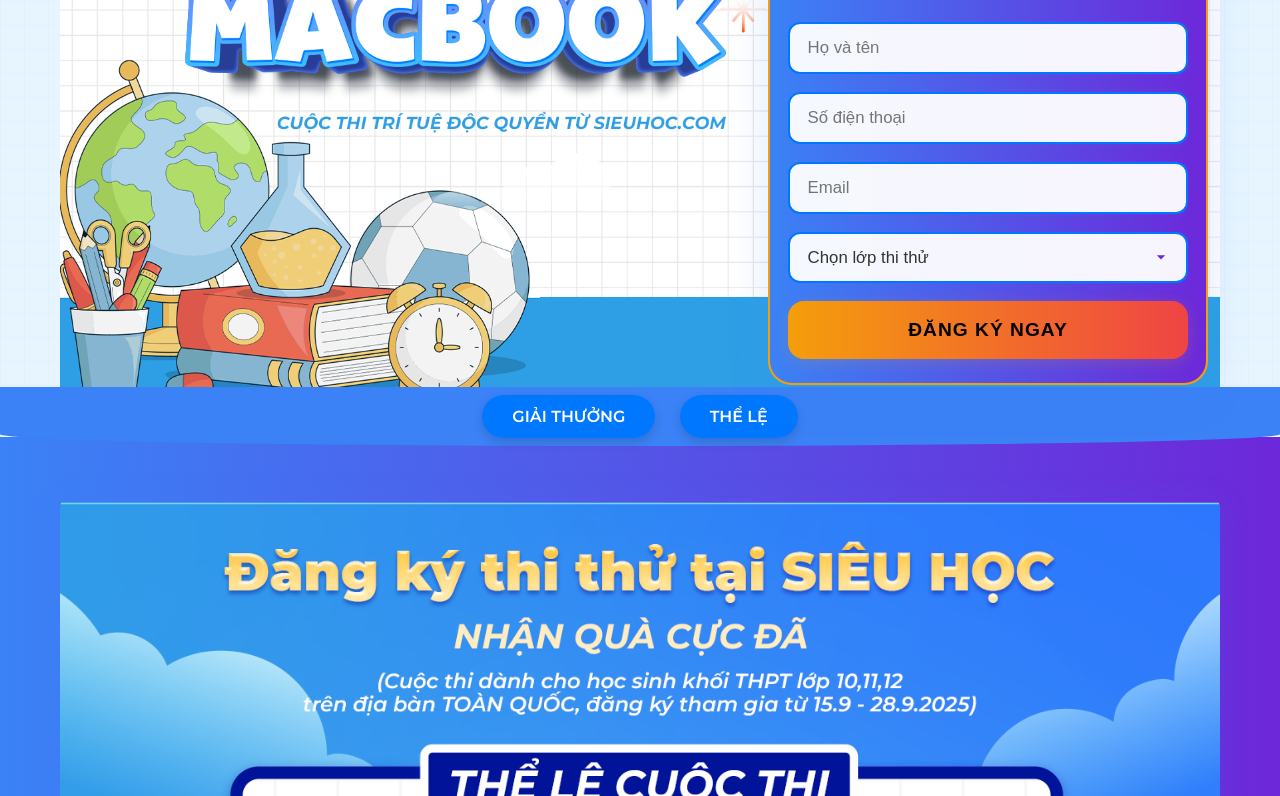
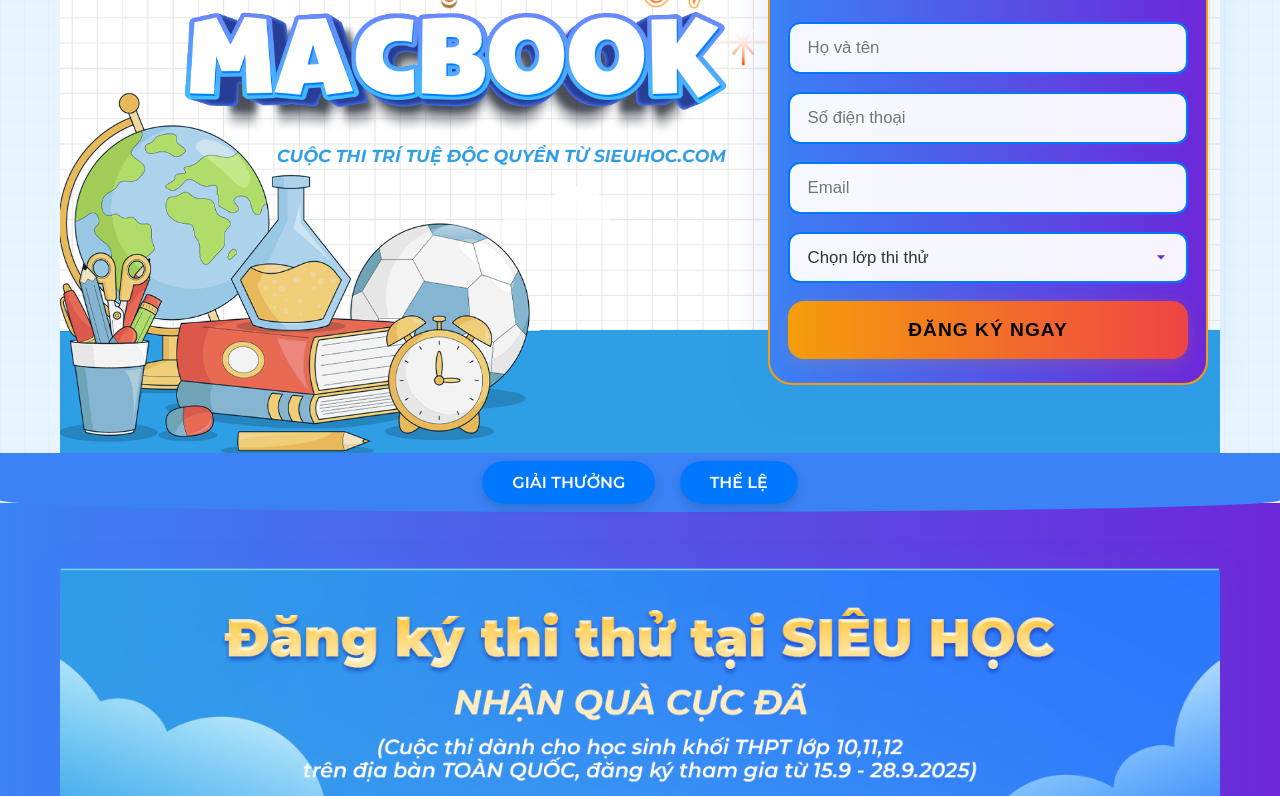
Before and after one commit to Sieuhoc/landingpage-thi-online, a website: page index.html in a window 1280 px wide. Shown: the part 361-1157 px from the top of the page. Drawn offline with Linux system fonts and the light colour scheme.

Commit message:
Cập nhật tính năng mới lan 14

```diff
--- a/style.css
+++ b/style.css
@@ -420,3 +420,22 @@
     font-size: 0.85rem;
   }
 }
+
+/* Adjust hero-illustration for responsive images */
+.hero-illustration img {
+    width: 100%;
+    height: auto;
+    object-fit: cover;
+}
+
+@media (max-width: 768px) {
+    .hero-illustration img {
+        content: url('image9.png');
+    }
+}
+
+@media (min-width: 769px) {
+    .hero-illustration img {
+        content: url('image8.png');
+    }
+}
```
Also changed, not shown: image9.png (added).
